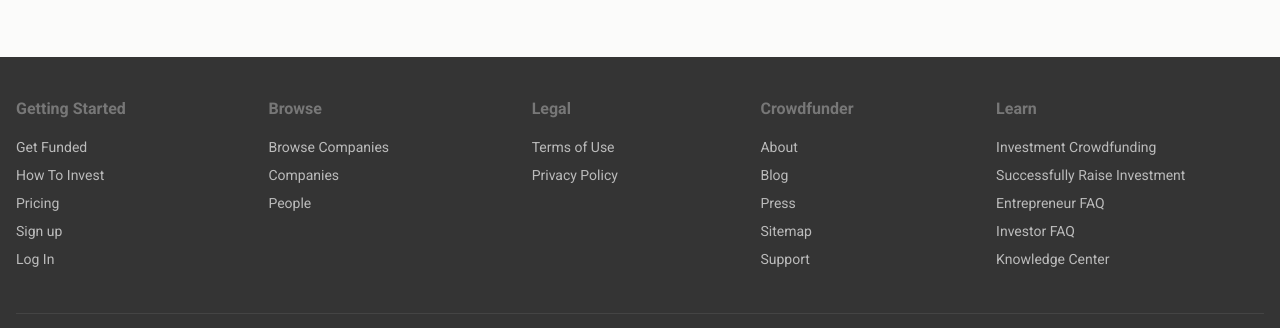
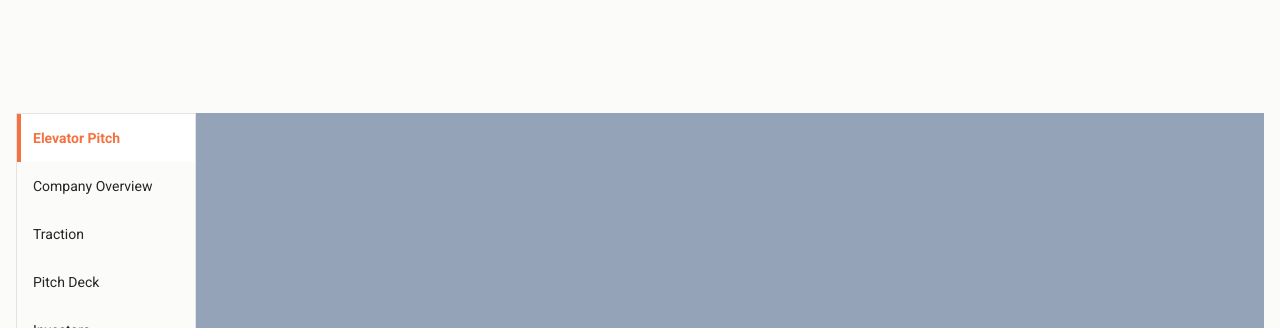
Before and after one commit to usman-FE/crowdfunder-details, a website: page index.html in a window 1280 px wide. Shown: the part 950-1278 px from the top of the page. Drawn offline with nearby package versions, Linux system fonts and the light colour scheme.

Commit message:
Built Sidebar

```diff
--- a/index.html
+++ b/index.html
@@ -485,6 +485,50 @@
   </section>
   <!-- HERO SECTION END -->
 
+  <!-- MAIN CONTAINER -->
+  <main class="bg-[#FBFBFA]">
+    <div class="container max-w-screen-xl px-4 mx-auto py-14 flex relative items-start font-['Roboto']" x-data="{
+          activeItem: 'Elevator Pitch',
+    }">
+      <nav
+        class="hidden md:block sticky max-w-[180px] w-full h-[calc(100vh_-_80px)] overflow-y-auto top-20 left-0 border border-[#e4e4e4]"
+        x-data="{
+          sideNavItems: [
+            {title: 'Elevator Pitch', url: 'elevator-pitch'},
+            {title: 'Company Overview', url: 'company-overview'},
+            {title: 'Traction', url: 'traction'},
+            {title: 'Pitch Deck', url: 'pitch-deck'},
+            {title: 'Investors', url: 'investors'},
+            {title: 'Press Mentions', url: 'press-mentions'},
+            {title: 'Team', url: 'team'},
+            {title: 'Advisors', url: 'advisors'},
+            {title: 'Key Customers & Partners', url: 'comapany-partners'},
+            {title: 'Testimonials', url: 'testimonials'},
+            {title: 'Previous Funding', url: 'previous-funding'},
+            {title: 'FAQs', url: 'faqs'},
+            {title: 'LPO Enters into a LOI with ALAMidas Capital Partners(ACP) Va', url: 'custom'},
+            {title: 'Risks and Disclosures', url: 'risks'},
+            {title: 'Documents', url: 'documents'},
+          ]
+        }">
+        <ul class="h-full w-full bg-white">
+          <template x-for="item in sideNavItems" :key="item.title">
+            <li>
+              <a :href="'#' + item.url" class="text-sm px-3 py-3.5 block border-l-4" @click="activeItem = item.title"
+                :class="activeItem === item.title ? 'font-semibold bg-white text-[#f5713f] border-[#f5713f]' : 'bg-[#FBFBFA] text-[#252525] border-transparent hover:text-[#fd8b61]'"
+                x-text="item.title"></a>
+            </li>
+          </template>
+        </ul>
+      </nav>
+      <div class="w-full h-full">
+        <div class="h-screen bg-slate-400 w-full"></div>
+        <div class="h-screen bg-blue-300 w-full"></div>
+        <div id="company-overview" class="h-screen bg-purple-300 w-full"></div>
+      </div>
+    </div>
+  </main>
+
   <!-- FOOTER SECTION START -->
   <footer class="bg-[#343434] text-[#777] text-sm py-10">
     <div class="container max-w-screen-xl mx-auto px-4 font-['Roboto']">
```
Also changed, not shown: dist/main.css.
